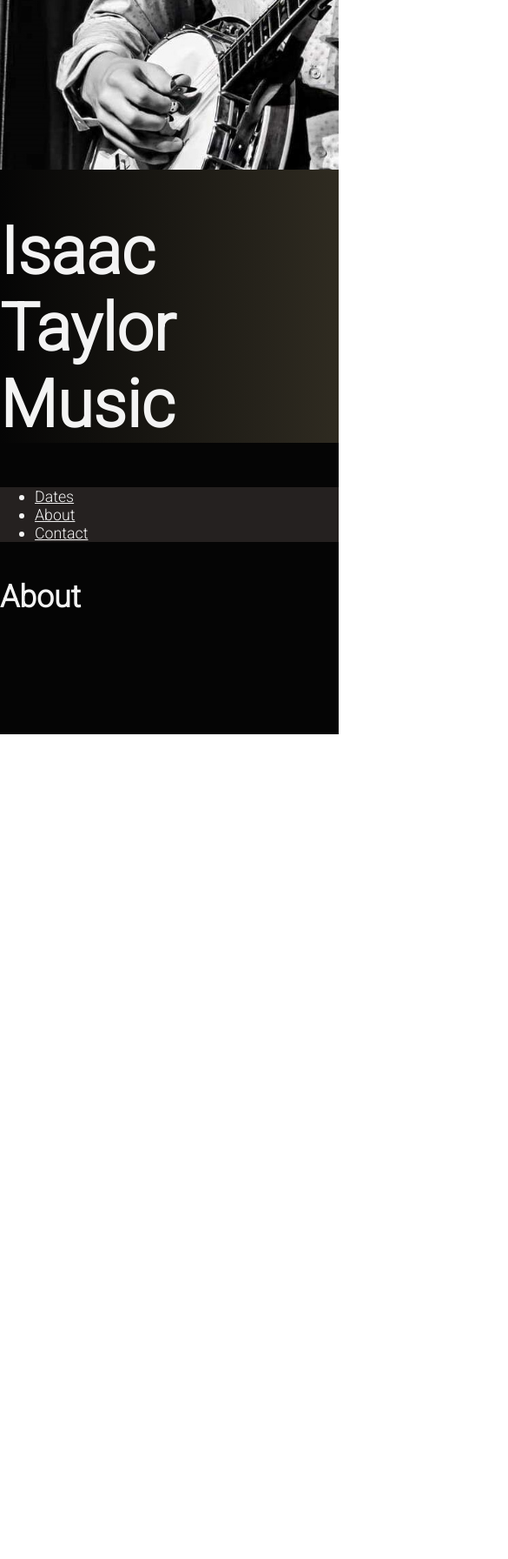
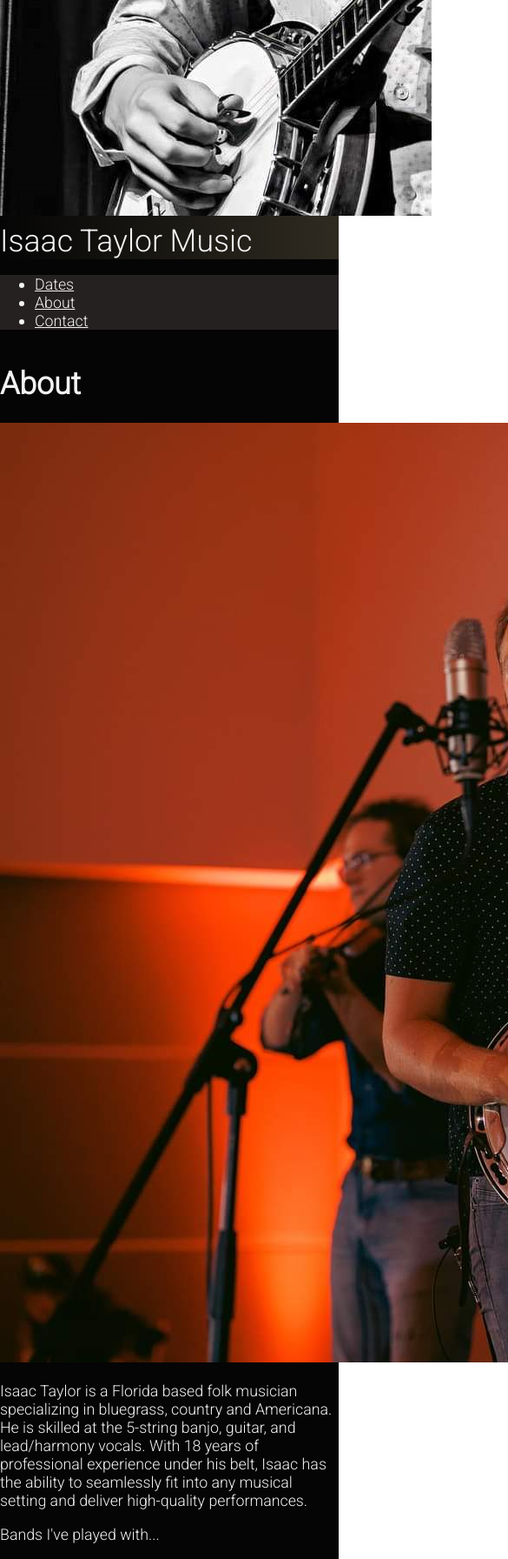
Before and after one commit to ITbanjo/music-website, a React (Create React App) app: page /about in a window 390 px wide. Shown: the top 1792 px of the page at 87% size, 585 px wide, since content can reach past the window. Before the commit the page ends 844 px from the top, so only its background shows below. Built offline with nearby package versions, Linux system fonts and the light colour scheme; the HTML template or start-up script is replaced by a standard one.

Commit message:
responsive styling and about page

```diff
--- a/src/about/About.js
+++ b/src/about/About.js
@@ -1,7 +1,26 @@
 import React from "react";
+import isaacAbout from "../images/isaac-about.jpg";
 
 function About() {
-  return <h1>About</h1>;
+  return (
+    <div>
+      <h1 className="text-center my-5">About</h1>
+      <article className="d-md-flex">
+        <img src={isaacAbout} className="col-md-6 pb-3" />
+        <div className="col-md-6">
+          <p>
+            Isaac Taylor is a Florida based folk musician specializing in
+            bluegrass, country and Americana. He is skilled at the 5-string
+            banjo, guitar, and lead/harmony vocals. With 18 years of
+            professional experience under his belt, Isaac has the ability to
+            seamlessly fit into any musical setting and deliver high-quality
+            performances.
+          </p>
+          <p>Bands I've played with...</p>
+        </div>
+      </article>
+    </div>
+  );
 }
 
 export default About;
--- a/src/layout/Header.js
+++ b/src/layout/Header.js
@@ -4,22 +4,25 @@ import { Link } from "react-router-dom";
 
 function Header() {
   const style = {
-    fontSize: "calc(30px + 2vmin)",
+    fontSize: "calc(20px + 3vmin)",
     backgroundImage: "linear-gradient(to right, #050505 , #2F2B21)",
   };
 
   return (
     <header>
       <div
-        className="d-flex align-items-center border-bottom border-dark"
+        className="d-md-flex d-flex-column  align-items-center border-bottom border-dark"
         style={style}
       >
-        <div className="col-3">
-          <img src={isaacbw} />
+        <div className="col-md-3 p-0">
+          <img src={isaacbw} className="w-100" />
         </div>
 
-        <div className="col-9">
-          <h1>Isaac Taylor Music</h1>
+        <div
+          className="col-md-9 text-center py-2"
+          style={{ fontSize: "calc(20px + 4vmin)" }}
+        >
+          Isaac Taylor Music
         </div>
       </div>
 
--- a/src/layout/Layout.css
+++ b/src/layout/Layout.css
@@ -1,54 +1,23 @@
-.App {
-  text-align: center;
-}
-
-.App-logo {
-  height: 40vmin;
-  pointer-events: none;
-}
-
-@media (prefers-reduced-motion: no-preference) {
-  .App-logo {
-    animation: App-logo-spin infinite 20s linear;
-  }
-}
-
 .App-header {
   background-color: #050505;
   min-height: 100vh;
   display: flex;
   flex-direction: column;
-  /* align-items: center; */
-  /* justify-content: center; */
   font-size: calc(10px + 2vmin);
-  color: white;
+  color: #f3f3f3;
   font-family: Roboto, sans-serif;
 
 }
 
-.App-link {
-  color: #61dafb;
+.hyper-link {
+  color: #f3f3f3;
+  font-family: roboto;
+  text-decoration: underline;
 }
 
-@keyframes App-logo-spin {
-  from {
-    transform: rotate(0deg);
-  }
-  to {
-    transform: rotate(360deg);
-  }
-}
-
-img {
-  display: block;
-  max-width: 100%;
-  height: auto;
-}
-
-a, li, h1 {
+a, p, li, h1 {
   color: #f3f3f3;
   font-family: roboto;
-
 }
 
 a:hover {
--- a/src/shows/Show.js
+++ b/src/shows/Show.js
@@ -39,20 +39,29 @@ function Show({ event }) {
 
   return (
     <li
-      className="list-group-item mb-1 d-flex flex-row align-items-center"
+      className="list-group-item mb-1 d-md-flex"
       style={{ backgroundColor: "#252120" }}
     >
-      <div className="col-3">{dateFormatter(startDateTime)}</div>
-      <div className="col-3">
+      <div className="col-md-3">{dateFormatter(startDateTime)}</div>
+      <div className="col-md-3">
         {timeFormatter(startDateTime)} - {timeFormatter(endDateTime)}
       </div>
-      <div className="col-3">
-        <a href={linkGoogleMaps(event.location)} target="_blank">
+
+      <div className="col-md-3">
+        <a
+          className="hyper-link"
+          href={linkGoogleMaps(event.location)}
+          target="_blank"
+        >
           {venue}
         </a>
       </div>
-      <div className="col-3">
-        <a href={linkBandWebsite(bandName)} target="_blank">
+      <div className="col-md-3">
+        <a
+          className="hyper-link"
+          href={linkBandWebsite(bandName)}
+          target="_blank"
+        >
           {bandName}
         </a>
       </div>
```
Also changed, not shown: src/images/isaac-about.jpg (renamed from src/images/FB_IMG_1699319893190.jpg).
